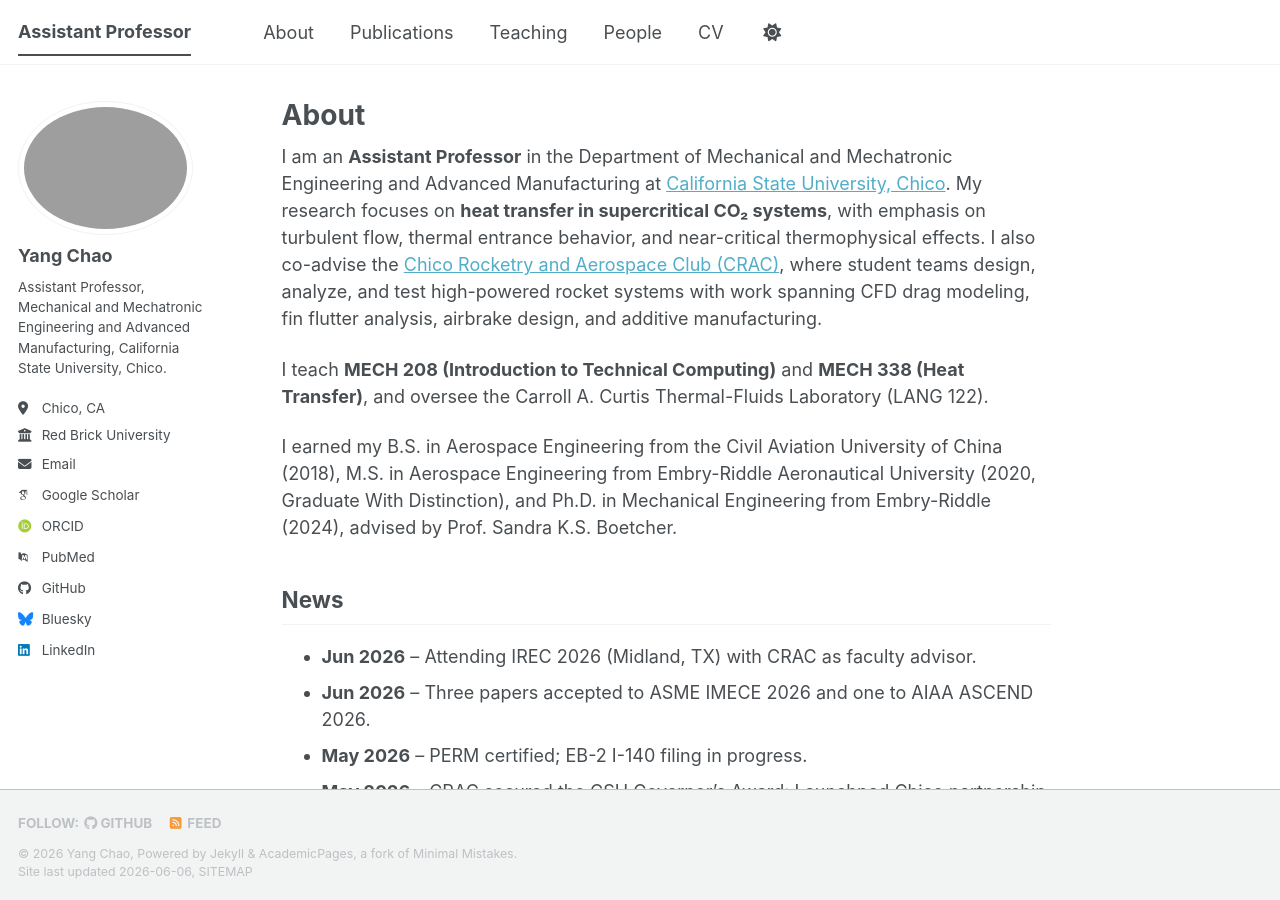
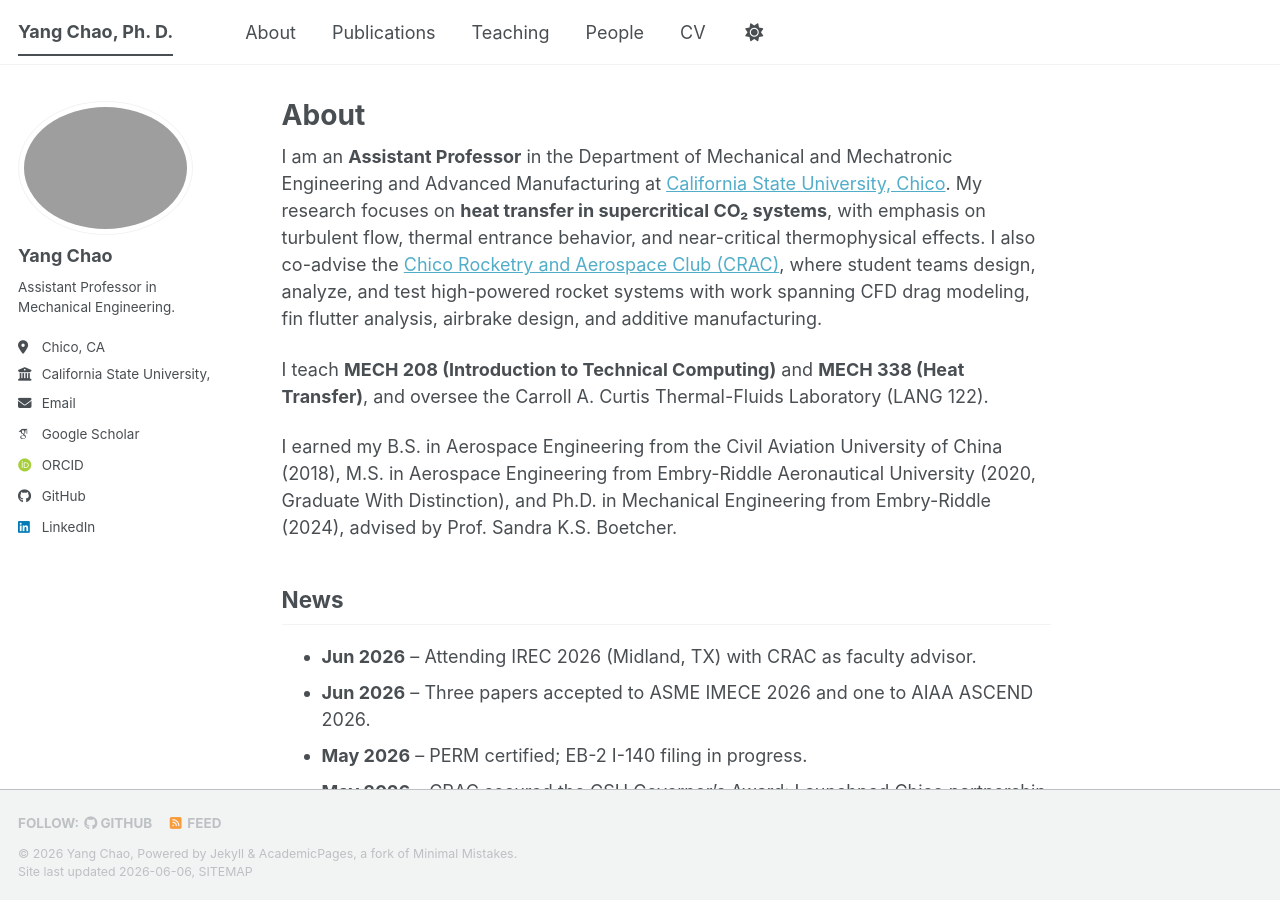
Before and after one commit to cycynyny/cycynyny.github.io, a Jekyll site: the page built from _pages/about.md, in a window 1280 px wide and 900 px high. Built offline with Jekyll 4.4.1, drawn with Linux system fonts in a browser that asks for light colours; some web fonts are replaced; a script bundle is joined from its source files by our own code; library files that are not in the unit come from our copies.

Commit message:
Update _config.yml

```diff
--- a/_config.yml
+++ b/_config.yml
@@ -9,7 +9,7 @@
 # Basic Site Settings
 locale                   : "en-US"
 site_theme               : "default" # The available themes options are "default", "air", "sunrise", "mint", "dirt" and "contrast"
-title                    : "Assistant Professor"
+title                    : "Yang Chao, Ph. D."
 title_separator          : "-"
 name                     : &name "Yang Chao"
 description              : &description "Personal academic website of Yang Chao, Assistant Professor of Mechanical Engineering at CSU Chico."   # Update this with a general description of your site, this is the default if not overridden by a page
@@ -25,9 +25,9 @@ author:
   avatar           : "images/ME.PNG"
   name             : "Yang Chao"
   pronouns         : # example: "he/him"
-  bio              : "Assistant Professor, Mechanical and Mechatronic Engineering and Advanced Manufacturing, California State University, Chico."
+  bio              : "Assistant Professor in Mechanical Engineering."
   location         : "Chico, CA"
-  employer         : "Red Brick University"
+  employer         : "California State University, Chico"
   uri              : # URL
   email            : "ychao@csuchico.edu"
 
@@ -37,10 +37,10 @@ author:
   googlescholar    : "https://scholar.google.com/citations?user=wxlWCxYAAAAJ&hl=en"
   inspire-hep      : # URL
   impactstory      : # URL
-  orcid            : "https://orcid.org/yourorcidurl"
+  orcid            : "https://orcid.org/0009-0002-8478-9573"
   semantic         : # URL
   ssrn             : # URL
-  pubmed           : "https://www.ncbi.nlm.nih.gov/pubmed/?term=john+snow"
+  pubmed           : # URL
   researchgate     : # URL
   scopus           : # URL
   zotero           : # URL
@@ -56,7 +56,7 @@ author:
 
   # Social media
   artstation       : # Username
-  bluesky          : "bsky.app" # Replace this with you Bluesky username
+  bluesky          : # Replace this with you Bluesky username
   facebook         : # Username
   flickr           : # Username
   foursquare       : # Username
```
